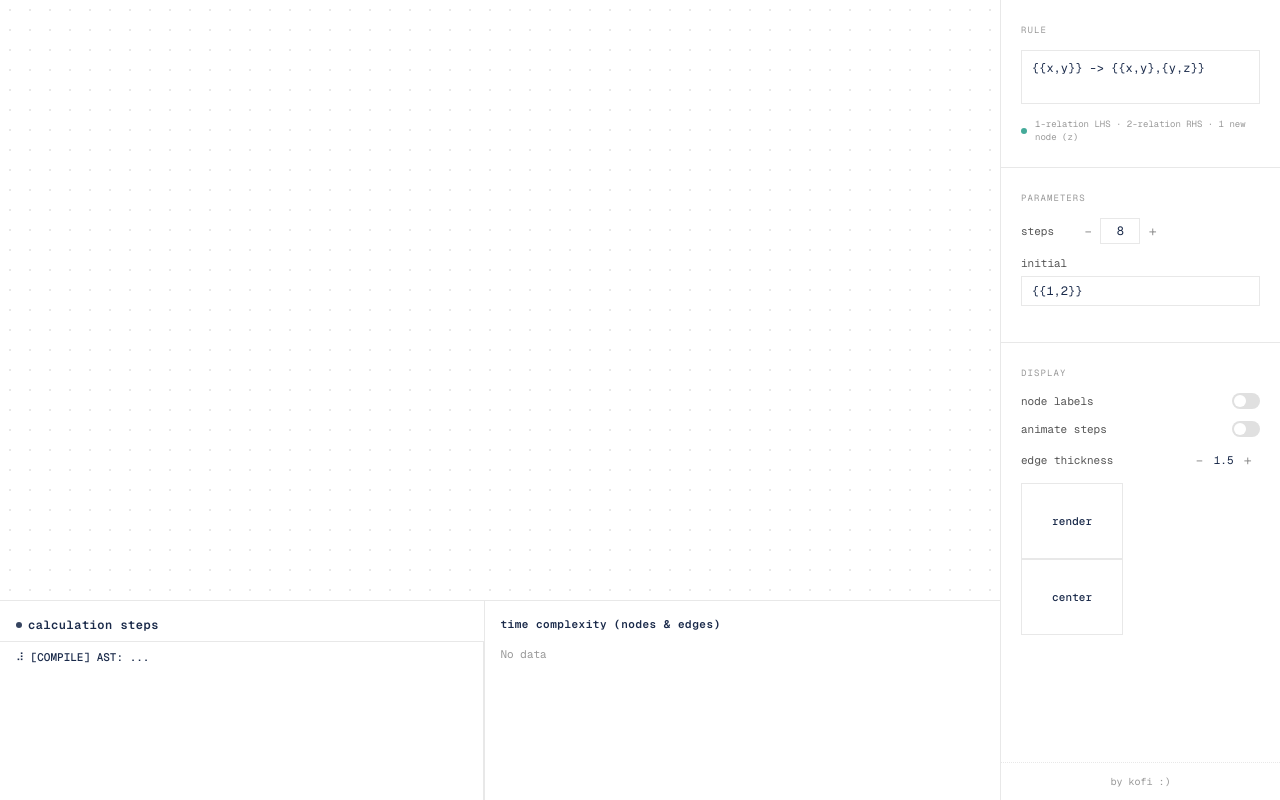
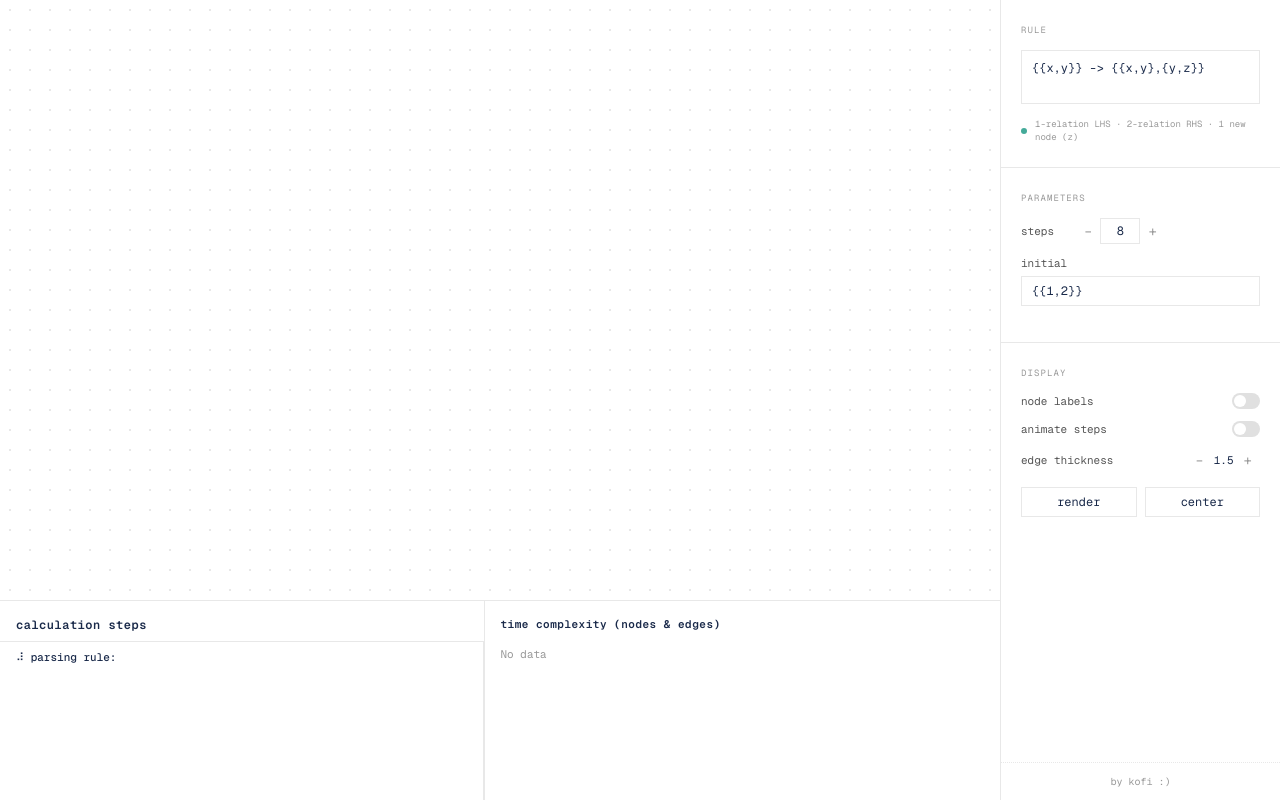
Before and after one commit to kofi-bhr/wolfram-physics, a Next.js app: page / in a window 1280 px wide. Built offline with nearby package versions, Linux system fonts and the light colour scheme.

Commit message:
debloat; terminal fix

```diff
--- a/app/components/TerminalLoader.tsx
+++ b/app/components/TerminalLoader.tsx
@@ -37,26 +37,26 @@ export default function TerminalLoader({ progress, visible }: TerminalLoaderProp
         }
 
         let line = '';
+
         if (progress.phase === 'parsing') {
-            line = `> [COMPILE] AST: ${progress.mathString || '...'}`;
+            line = `parsing rule: ${progress.mathString || ''}`;
         } else if (progress.phase === 'evolving') {
-            line = `> [EVAL] ${progress.mathString || ''}`;
+            line = `${progress.mathString || ''}`;
         } else if (progress.phase === 'layout') {
             const step = progress.step || 0;
             const total = progress.totalSteps || 0;
-            line = `> [LAYOUT] ANNEALING... [${step}/${total}]`;
+            line = `d3-force layout annealing step ${step} of ${total} ...`;
         } else {
-            line = `> [SLEEP] HALT.`;
+            line = `halted...`;
         }
 
         setLog((prev) => {
             const newLog = [...prev];
-            // Only update the last line if it's the exact same layout step
             if (newLog.length === 0) {
                 newLog.push(line);
             } else {
                 const last = newLog[newLog.length - 1];
-                if (last.startsWith('> [LAYOUT]') && line.startsWith('> [LAYOUT]')) {
+                if (last.startsWith('d3-force layout') && line.startsWith('d3-force layout')) {
                     newLog[newLog.length - 1] = line;
                 } else if (last !== line) {
                     newLog.push(line);
@@ -77,16 +77,16 @@ export default function TerminalLoader({ progress, visible }: TerminalLoaderProp
     return (
         <div className="terminal-wrapper" style={{ flex: 1, display: 'flex', flexDirection: 'column', borderRight: '1px solid var(--border)', background: 'var(--bg)' }}>
             <div className="terminal-header" style={{ position: 'sticky', top: 0, background: 'var(--bg)', zIndex: 5, padding: '16px 16px 8px 16px', borderBottom: '1px solid var(--border)', marginBottom: 0 }}>
-                <span className="blip"></span> calculation steps
+                calculation steps
             </div>
             <div className="terminal-loader" ref={scrollRef} style={{ flex: 1, padding: '8px 16px 16px 16px', overflowY: 'auto' }}>
                 <div className="terminal-body" style={{ display: 'flex', flexDirection: 'column', gap: '4px' }}>
-                    {log.length === 0 && <div className="dim-line">Awaiting input...</div>}
+                    {log.length === 0 && <div className="dim-line">ready...</div>}
                     {log.map((line, i) => {
                         const isActive = visible && i === log.length - 1;
                         return (
                             <div key={i} className={isActive ? 'active-line' : 'dim-line'} style={{ wordBreak: 'break-all' }}>
-                                {isActive ? `${SPINNERS[frame]} ${line.slice(2)}` : line}
+                                {isActive ? `${SPINNERS[frame]} ${line}` : line}
                             </div>
                         );
                     })}
--- a/app/globals.css
+++ b/app/globals.css
@@ -23,22 +23,19 @@
   --drawer-expanded: 320px;
 }
 
-htm.btn-row {
+.btn-row {
   display: flex;
   gap: 8px;
-  margin-top: 24px;
+  margin-top: 16px;
 }
 
 .square-btn {
   flex: 1;
-  padding: 30px;
+  padding: 6px 10px;
   background: var(--bg);
   color: var(--navy);
   font-family: var(--font-geist-mono), 'Geist Mono', monospace;
-  font-size: 11px;
-  font-weight: 500;
-  text-transform: lowercase;
-  letter-spacing: 0.01em;
+  font-size: 12px;
   border: 1px solid var(--border);
   cursor: pointer;
   outline: none;
```
